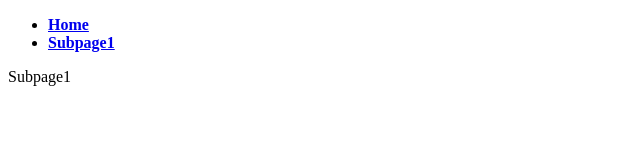
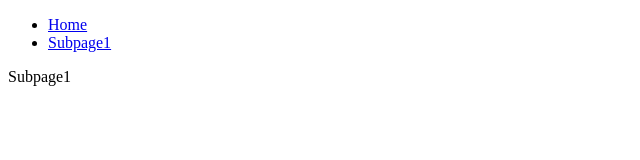
Before and after one commit to Julian-Kl/boilerplate-universal-react-typescript, a React app: page /subpage1 in a window 1280 px wide. Shown: the top 160 px of the page, without its empty margins (0-640 px from the left). Built offline with nearby package versions, Linux system fonts and the light colour scheme; the HTML template or start-up script is replaced by a standard one.

Commit message:
cleaned router structure

```diff
--- a/package.json
+++ b/package.json
@@ -46,6 +46,7 @@
     "dependencies": {
         "build": "^0.1.4",
         "express": "^4.17.1",
+        "react-helmet": "^6.1.0",
         "react-router": "^5.2.0",
         "react-router-dom": "^5.2.0"
     }
--- a/src/app/components/organisms/Navbar.tsx
+++ b/src/app/components/organisms/Navbar.tsx
@@ -11,12 +11,7 @@ export const Navbar: React.FC<Props> = ({ routes }: Props) => {
         <ul>
             {routes.map(({ name, path }, key) => (
                 <li key={key}>
-                    <NavLink
-                        activeStyle={{ fontWeight: 'bold' }}
-                        to={{ pathname: path }}
-                    >
-                        {name}
-                    </NavLink>
+                    <NavLink to={{ pathname: path }}>{name}</NavLink>
                 </li>
             ))}
         </ul>
--- a/src/app/routes/Router.tsx
+++ b/src/app/routes/Router.tsx
@@ -1,12 +1,12 @@
 import React from 'react'
 import routes from './routes'
-import { BrowserRouter, Route, Switch } from 'react-router-dom'
+import { Route, Switch } from 'react-router-dom'
 import { NoMatch } from './404/NoMatch'
 import { Navbar } from '../components/organisms/Navbar'
 
 export const Router: React.FC = () => {
     return (
-        <BrowserRouter>
+        <>
             <Navbar routes={routes} />
             <Switch>
                 {routes.map(({ path, exact, component }, key) => (
@@ -16,6 +16,6 @@ export const Router: React.FC = () => {
                 ))}
                 <Route key='404' render={() => <NoMatch />} />
             </Switch>
-        </BrowserRouter>
+        </>
     )
 }
```
Also changed, not shown: 1 other file (tests, documents, lock files or other folders).
